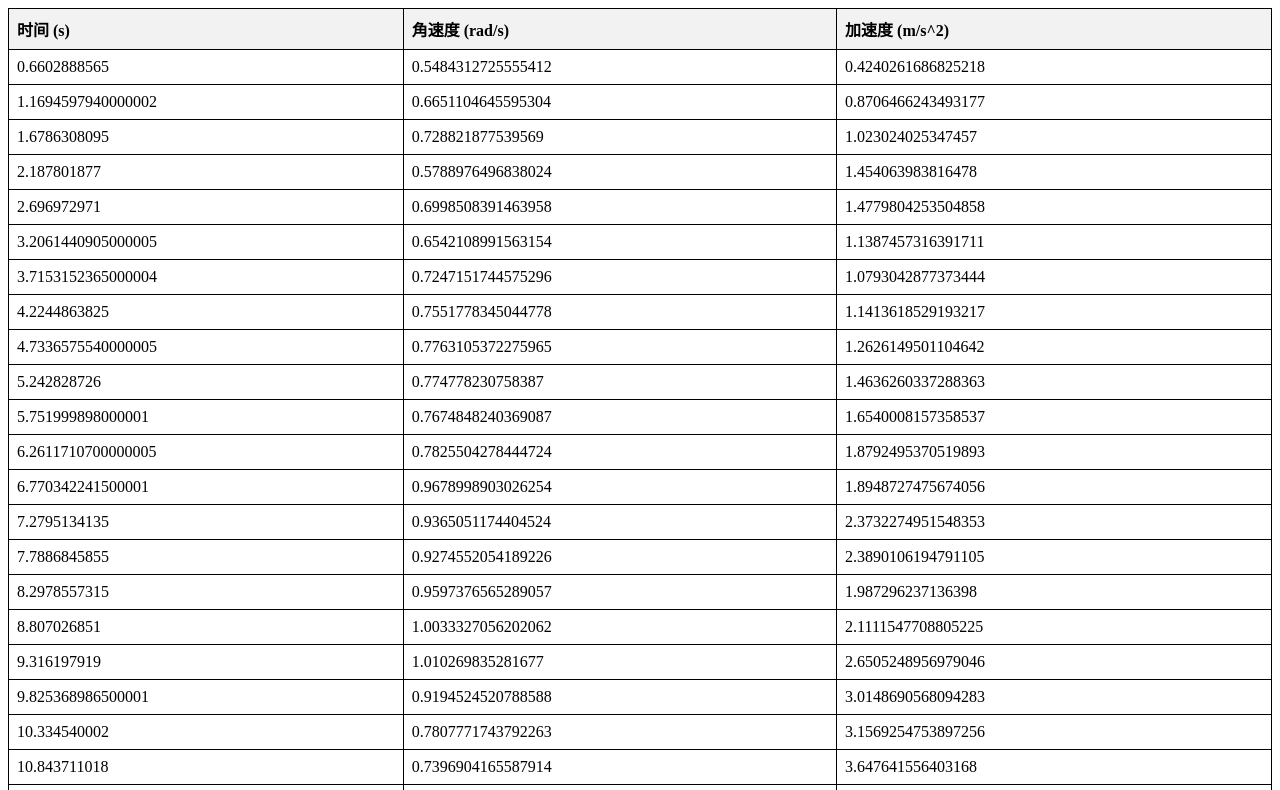
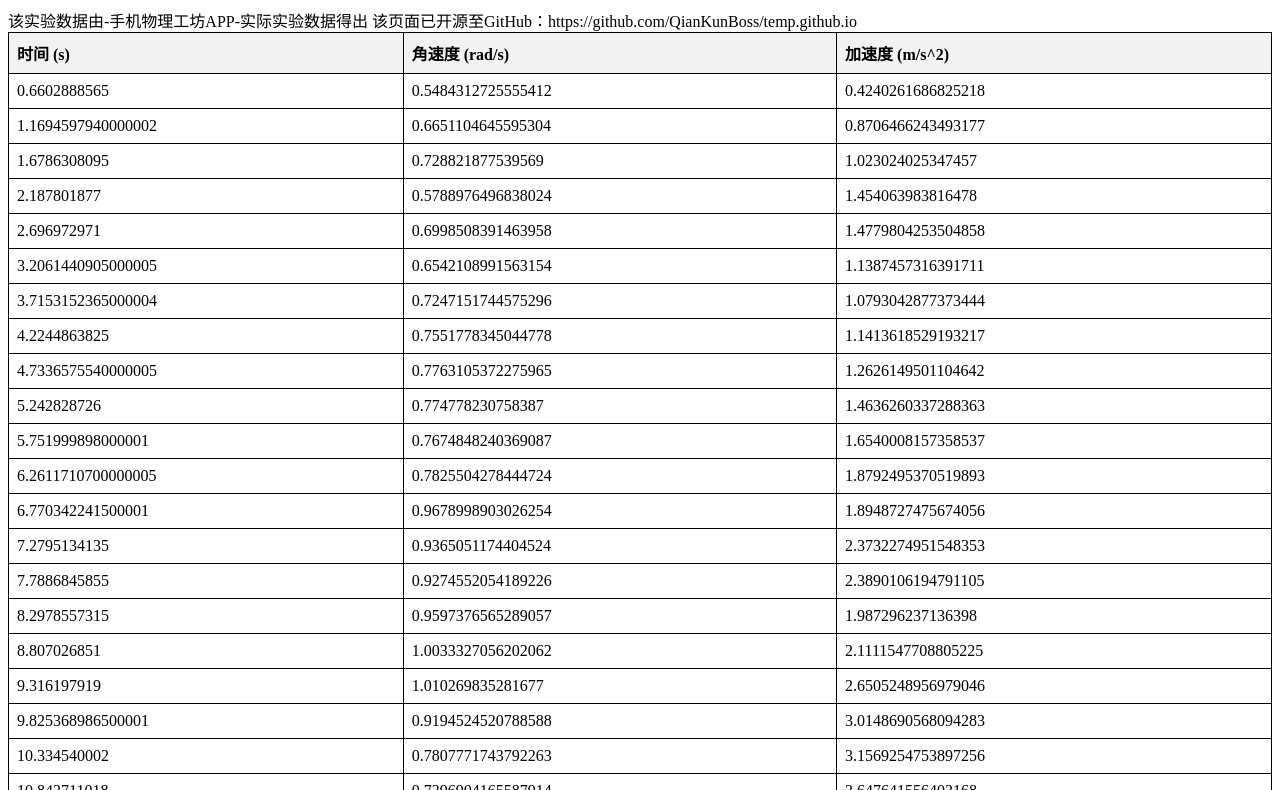
Before and after one commit to QianKunBoss/temp.github.io, a plain HTML site: page fly/index.html in a window 1280 px wide. Shown: the part 81-871 px from the top of the page. Drawn offline with Linux system fonts and the light colour scheme.

Commit message:
Update index.html

```diff
--- a/fly/index.html
+++ b/fly/index.html
@@ -11,6 +11,8 @@ th { background-color: #f2f2f2; }
 </head>
 <body>
 <h1>空中飞舞数据</h1>
+<a>该实验数据由-手机物理工坊APP-实际实验数据得出</a>
+<a>该页面已开源至GitHub：https://github.com/QianKunBoss/temp.github.io</a>
 <table>
 <tr>
 <th>时间 (s)</th>
```
